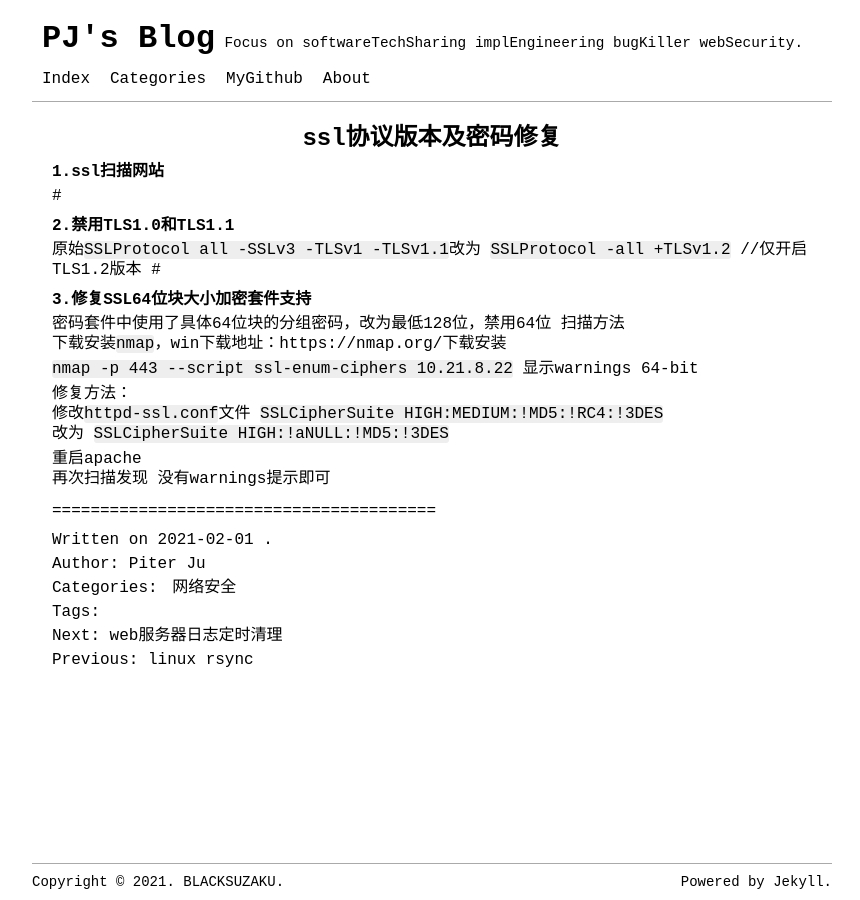
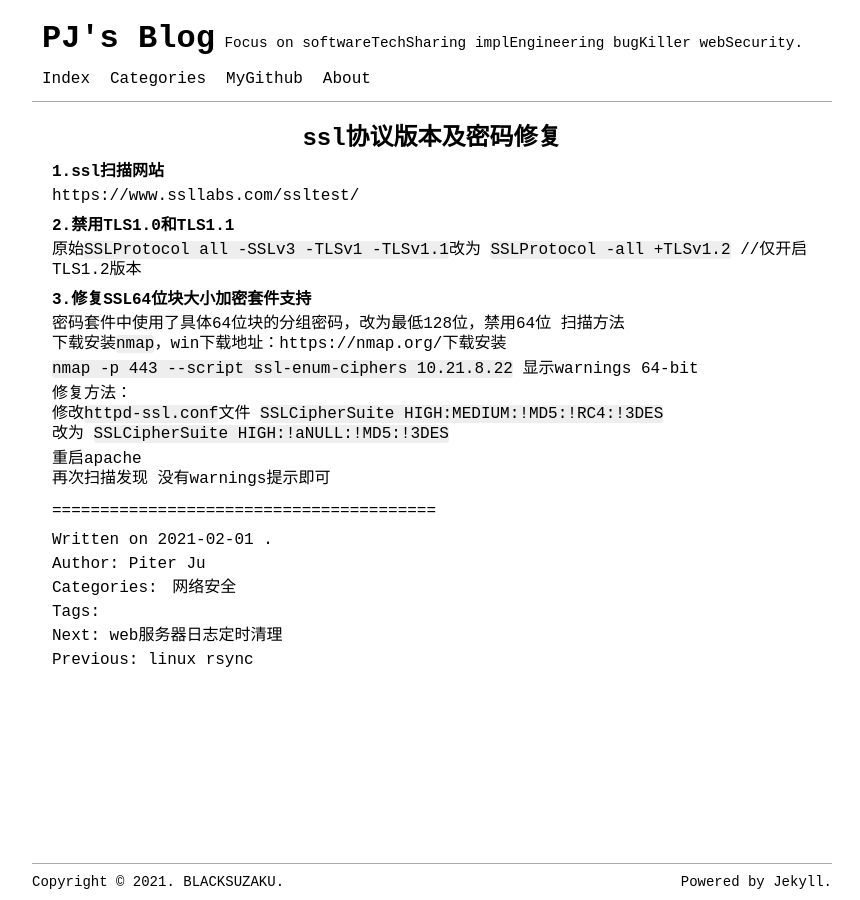
Before and after one commit to 2hux1nb0/2hux1nb0.github.io, a Jekyll site: the page built from _posts/2021-02-01-ssl协议版本及密码修复.md, in a window 1280 px wide. Shown: the whole page, without its empty margins (208-1068 px from the left). Built offline with Jekyll 4.4.1, drawn with Linux system fonts in a browser that asks for light colours.

Commit message:
Update 2021-02-01-ssl协议版本及密码修复.md

```diff
--- a/_posts/2021-02-01-ssl协议版本及密码修复.md
+++ b/_posts/2021-02-01-ssl协议版本及密码修复.md
@@ -5,14 +5,16 @@ categories: [网络安全]
 ---
 
 #### 1.[ssl扫描网站](https://www.ssllabs.com/ssltest/)
-#
+
+<https://www.ssllabs.com/ssltest/>
+
 #### 2.禁用TLS1.0和TLS1.1
-
 
 原始`SSLProtocol all -SSLv3 -TLSv1 -TLSv1.1`改为
 `SSLProtocol -all +TLSv1.2`            //仅开启TLS1.2版本
-#
+
 #### 3.修复SSL64位块大小加密套件支持
+
 密码套件中使用了具体64位块的分组密码，改为最低128位，禁用64位
 扫描方法
 下载安装`nmap`，win下载地址：https://nmap.org/下载安装
```
